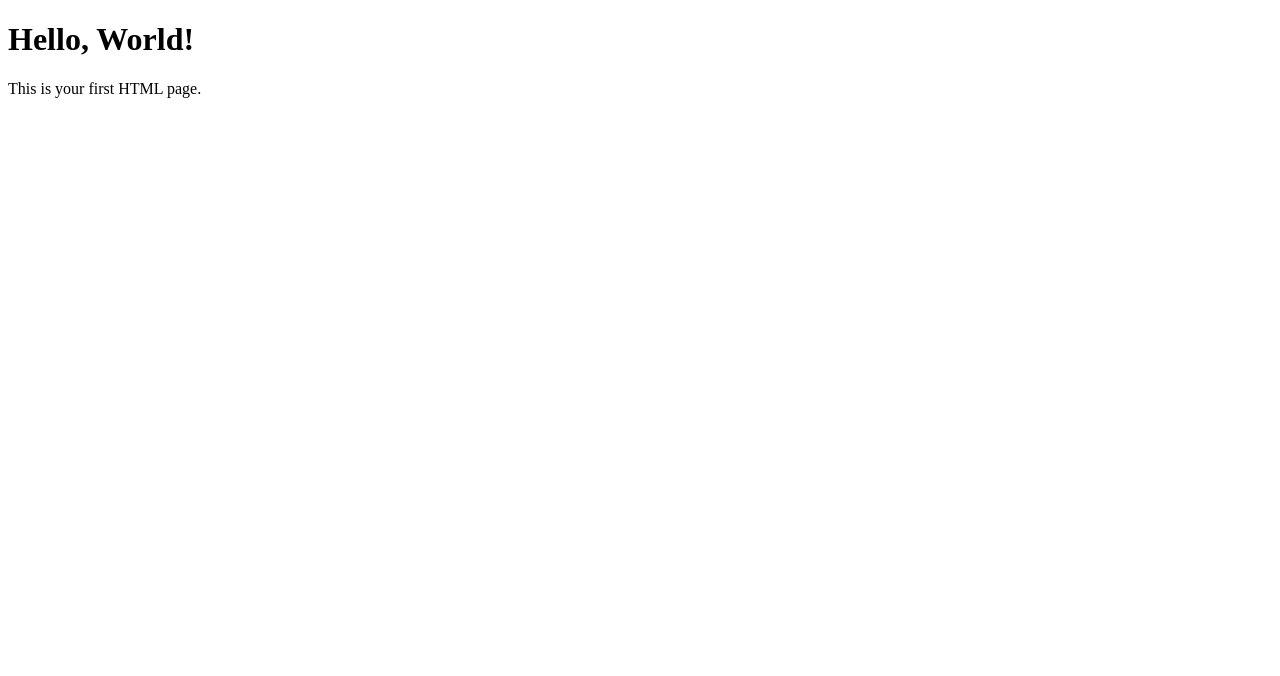
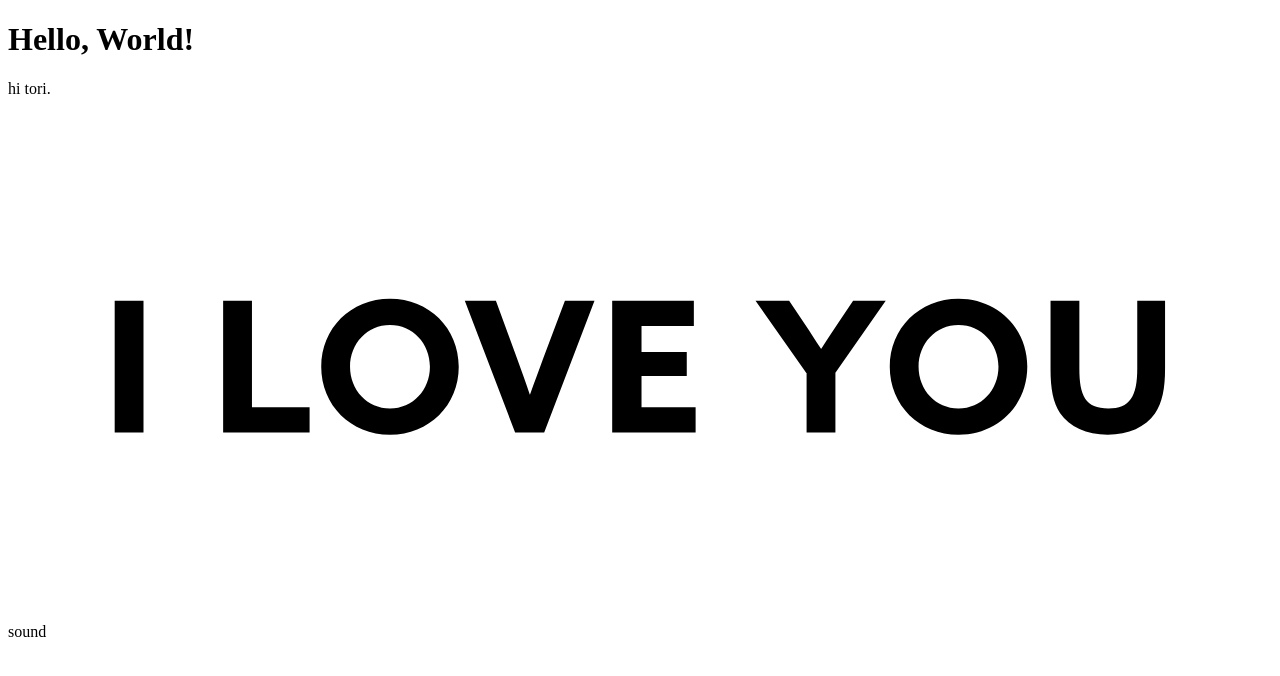
Before and after one commit to nickmarietta/nickmarietta.github.io, a plain HTML site: page index.html in a window 1280 px wide. Drawn offline with Linux system fonts and the light colour scheme.

Commit message:
does this even work

```diff
--- a/index.html
+++ b/index.html
@@ -1,11 +1,38 @@
 <!DOCTYPE html>
 <html>
 <head>
-    <title>Nicklaus Marietta, coolest guy in the world</title>
+    <title>tori is dumb</title>
 </head>
 <body>
 
     <h1>Hello, World!</h1>
-    <p>This is your first HTML page.</p>
+    <p>hi tori.</p>
 
+
+    <div class="container">
+        <svg class="svg-container" version="1.1" xmlns="http://www.w3.org/2000/svg" viewBox="0 0 500 200">
+          <line class="line line--left" x1="10" y1="17" x2="10" y2="183"> </line>
+          <line class="line line--rght" x1="490" y1="17" x2="490" y2="183"> </line>
+          <g>
+            <path class="lttr lttr--I" d="M42.2,73.9h11.4v52.1H42.2V73.9z"></path>
+            <path class="lttr lttr--L" d="M85.1,73.9h11.4v42.1h22.8v10H85.1V73.9z"></path>
+            <path class="lttr lttr--O" d="M123.9,100c0-15.2,11.7-26.9,27.2-26.9s27.2,11.7,27.2,26.9s-11.7,26.9-27.2,26.9S123.9,115.2,123.9,100zM166.9,100c0-9.2-6.8-16.5-15.8-16.5c-9,0-15.8,7.3-15.8,16.5s6.8,16.5,15.8,16.5C160.1,116.5,166.9,109.2,166.9,100z"> </path>
+            <path class="lttr lttr--V" d="M180.7,73.9H193l8.4,22.9c1.7,4.7,3.5,9.5,5,14.2h0.1c1.7-4.8,3.4-9.4,5.2-14.3l8.6-22.8h11.7l-19.9,52.1h-11.5L180.7,73.9z"></path>
+            <path class="lttr lttr--E" d="M239.1,73.9h32.2v10h-20.7v10.2h17.9v9.5h-17.9v12.4H272v10h-33V73.9z"></path>
+            <path class="lttr lttr--Y" d="M315.8,102.5l-20.1-28.6H309l6.3,9.4c2,3,4.2,6.4,6.3,9.6h0.1c2-3.2,4.1-6.4,6.3-9.6l6.3-9.4h12.9l-19.9,28.5v23.6h-11.4V102.5z"></path>
+            <path class="lttr lttr--O2" d="M348.8,100c0-15.2,11.7-26.9,27.2-26.9c15.5,0,27.2,11.7,27.2,26.9s-11.7,26.9-27.2,26.9C360.5,126.9,348.8,115.2,348.8,100z M391.8,100c0-9.2-6.8-16.5-15.8-16.5c-9,0-15.8,7.3-15.8,16.5s6.8,16.5,15.8,16.5C385,116.5,391.8,109.2,391.8,100z"></path>
+            <path class="lttr lttr--U" d="M412.4,101.1V73.9h11.4v26.7c0,10.9,2.4,15.9,11.5,15.9c8.4,0,11.4-4.6,11.4-15.8V73.9h11v26.9c0,7.8-1.1,13.5-4,17.7c-3.7,5.3-10.4,8.4-18.7,8.4c-8.4,0-15.1-3.1-18.8-8.5C413.4,114.2,412.4,108.5,412.4,101.1z"></path>
+          </g>
+        </svg>
+        <div class="mo-container"> </div>
+      </div>
+
+
+      <audio class="blup" style="display: none">
+        <source src="https://www.freesound.org/data/previews/265/265115_4373976-lq.mp3" type="audio/ogg">
+      </audio >
+      <audio class="blop" style="display: none">
+        <source src="https://www.freesound.org/data/previews/265/265115_4373976-lq.mp3" type="audio/ogg">
+      </audio>
+      <div class="sound">sound</div>
 </body>
```
